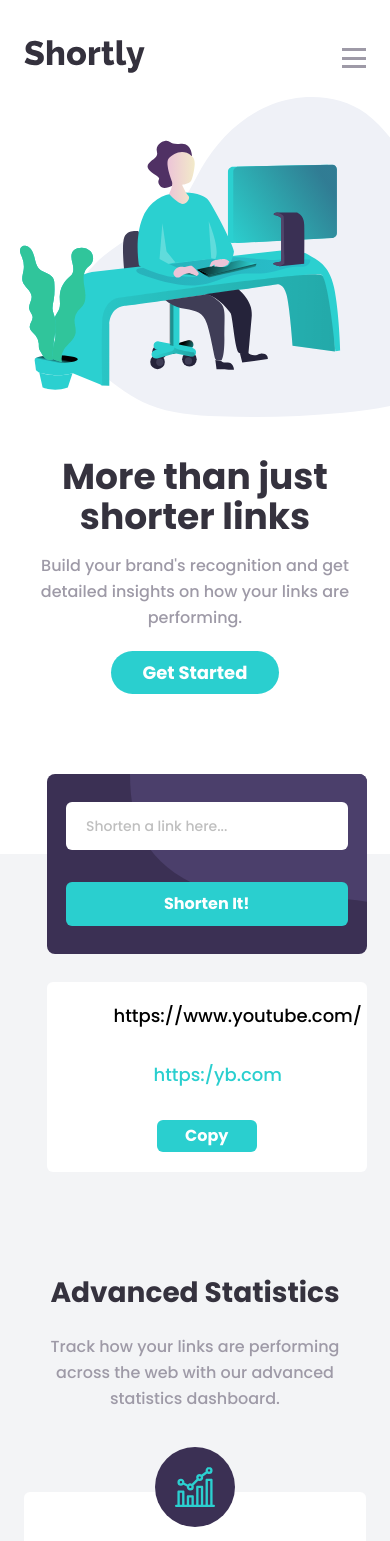
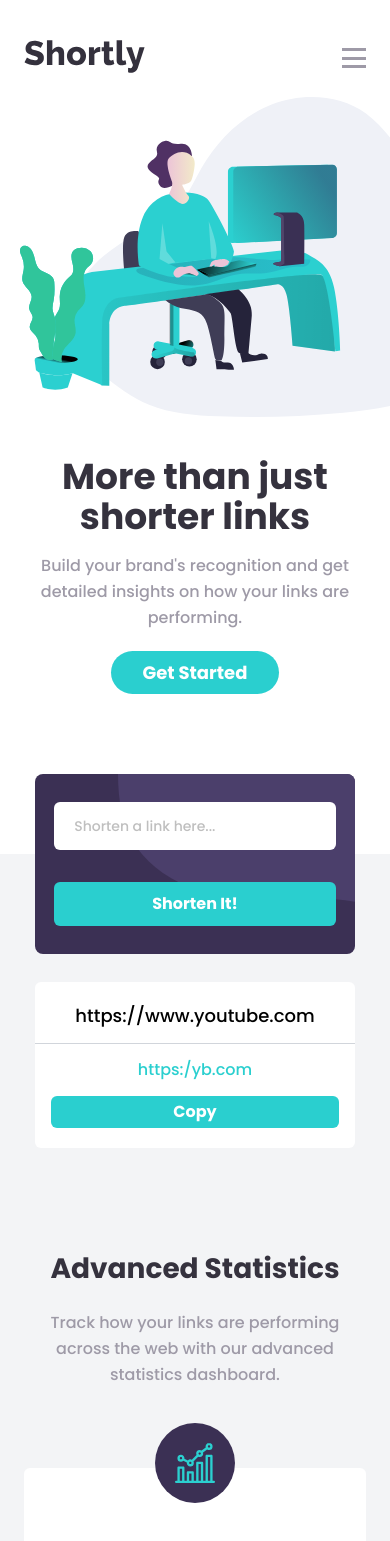
Before and after one commit to pandaman404/url-shortening-landing, a Next.js app in the folder website/: page / in a window 390 px wide. Shown: the top 1541 px of the page. Built offline with nearby package versions, Linux system fonts and the light colour scheme.

Commit message:
componente LinkItem responsive mobile

```diff
--- a/website/src/components/LinkItem.tsx
+++ b/website/src/components/LinkItem.tsx
@@ -1,12 +1,15 @@
 const LinkItem = () => {
   return (
-    <article className='flex flex-col lg:flex-row justify-between items-center py-5  lg:px-6 w-[320px] lg:w-full gap-8 bg-white rounded-md mb-5'>
-      <a className='w-7/12'>https://www.youtube.com/</a>
-      <a className='text-right w-4/12 text-shortly-cyan'>https:/yb.com</a>
+    <article className='flex flex-col mx-auto lg:flex-row justify-items-center lg:justify-between items-center py-5 lg:px-6 w-[320px] sm:w-[480px] md:w-[560px] lg:w-[840px] xl:w-[1100px] gap-3.5 lg:gap-8 bg-white rounded-md mb-5'>
+      <a className='lg:w-7/12 truncate'>https://www.youtube.com</a>
+      <div className='border-t text-base border-gray-300 w-full lg:hidden'></div>
+      <a className='text-right text-base lg:w-4/12 text-shortly-cyan truncate'>
+        https:/yb.com
+      </a>
       <button
         type='submit'
         disabled={false}
-        className='bg-shortly-cyan px- hover:bg-shortly-hover-cyan text-center text-white cursor-pointer font-bold  text-base lg:text-lg py-1 px-5 rounded-md w-[100px]'
+        className='bg-shortly-cyan hover:bg-shortly-hover-cyan text-center text-white cursor-pointer font-bold text-base lg:text-lg py-1 lg:px-5 rounded-md w-[90%] lg:w-[100px]'
       >
         Copy
       </button>
--- a/website/src/components/PreFooter.tsx
+++ b/website/src/components/PreFooter.tsx
@@ -8,16 +8,14 @@ const PreFooter = () => {
       <Image
         src={bgMobile}
         alt=''
-        layout='fill'
-        className='object-cover sm:hidden'
+        className='object-cover w-full h-full flex sm:hidden'
       />
       <Image
         src={bgDesktop}
         alt=''
-        layout='fill'
-        className='hidden object-cover sm:block'
+        className='hidden object-cover w-full h-full sm:flex'
       />
-      <div className=' text-center relative z-1'>
+      <div className=' text-center absolute z-3'>
         <h3 className='text-white mb-6 text-2xl xl:text-3xl font-bold'>
           Boost your links today
         </h3>
--- a/website/src/components/ShortenLink.tsx
+++ b/website/src/components/ShortenLink.tsx
@@ -5,7 +5,7 @@ import LinkItem from './LinkItem';
 
 const ShortenLink = () => {
   return (
-    <section className='container w-[76%] mx-auto relative bottom-20'>
+    <section className='container w-fit sm:w-[76%] mx-auto relative bottom-20'>
       <div className=' bg-black-300 relative z-1 flex justify-center bg-shortly-dark-violet h-[180px] w-80 sm:w-[480px] md:w-[560px] lg:w-[840px] xl:w-[1100px] mx-auto rounded-lg object-right-bottom overflow-hidden mb-7'>
         <Image
           src={bgMobile}
```
